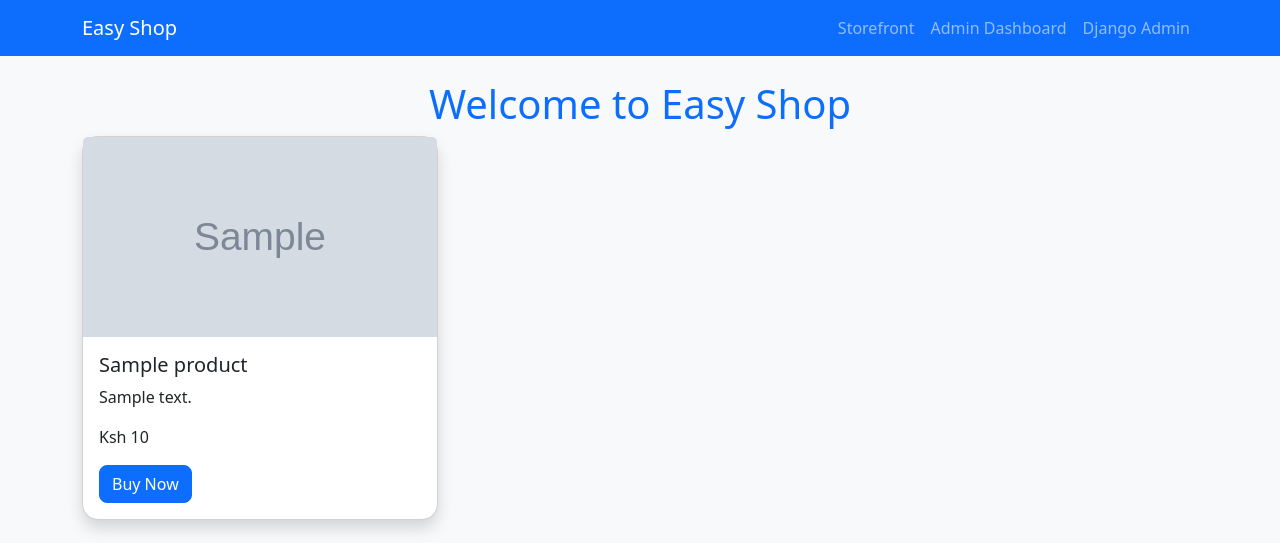
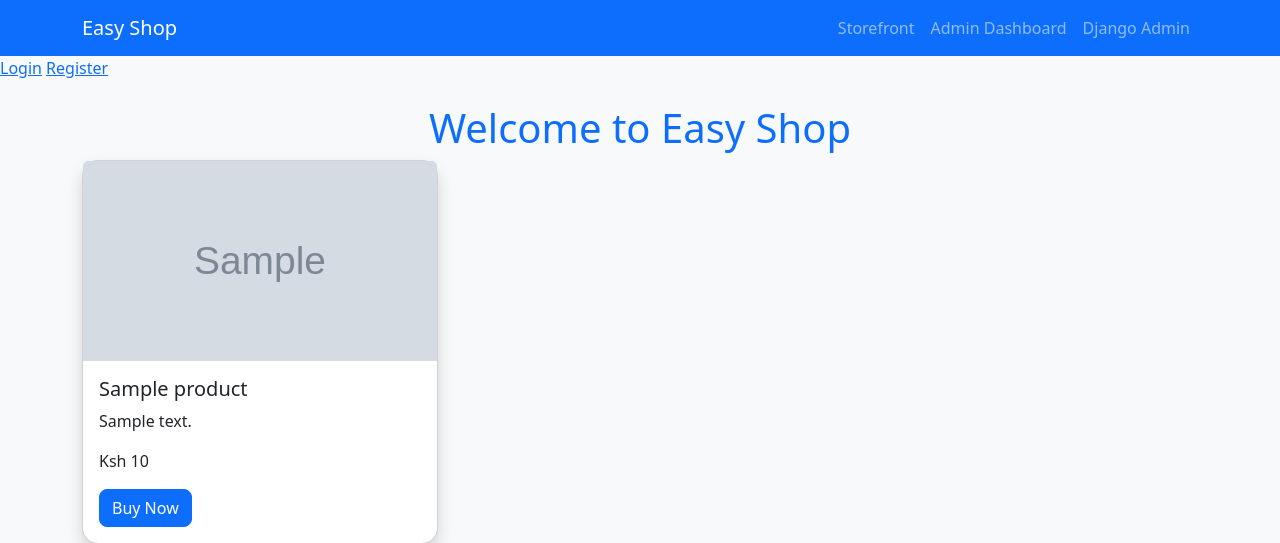
Before and after one commit to SHADRACK-MACHONI/easy_shop_website, a Django app: template shop/templates/home.html in a window 1280 px wide. Shown: the top 543 px of the page. Run offline with Django 3.2, Linux system fonts and the light colour scheme; the template is opened without the code that fills it: most values are stand-ins (such as "Sample title", 1, 10 or a date in 2020); grey boxes marked "Sample" are stand-in pictures.

Commit message:
Add user registration and login

```diff
--- a/easyshop/settings.py
+++ b/easyshop/settings.py
@@ -136,6 +136,6 @@ MPESA_CALLBACK_URL = "https://yourdomain.com/mpesa/callback/"  # For local, use
 
 LOGIN_URL = '/login/'
 LOGIN_REDIRECT_URL = '/'
-LOGOUT_REDIRECT_URL = '/'
+LOGOUT_REDIRECT_URL = '/accounts/login/'
 
 STATICFILES_STORAGE = 'whitenoise.storage.CompressedManifestStaticFilesStorage'
--- a/easyshop/urls.py
+++ b/easyshop/urls.py
@@ -22,6 +22,7 @@ from django.conf.urls.static import static
 urlpatterns = [
     path('admin/', admin.site.urls),
     path('', include('shop.urls')),
+    path('accounts/', include('django.contrib.auth.urls')),
 ]
 
 if settings.DEBUG:
--- a/shop/templates/base.html
+++ b/shop/templates/base.html
@@ -14,6 +14,7 @@
 </head>
 <body>
 <nav class="navbar navbar-expand-lg navbar-dark bg-primary">
+
   <div class="container">
     <a class="navbar-brand" href="/">Easy Shop</a>
     <button class="navbar-toggler" type="button" data-bs-toggle="collapse" data-bs-target="#navbarNav">
@@ -34,8 +35,17 @@
     </div>
   </div>
 </nav>
+<nav>
+  {% if user.is_authenticated %}
+  <p>Welcome, {{ user.username }}! <a href="{% url 'logout' %}">Logout</a></p>
+{% else %}
+  <a href="{% url 'login' %}">Login</a>
+  <a href="{% url 'register' %}">Register</a>
+{% endif %}
+</nav>
 <div class="container mt-4">
     {% block content %}{% endblock %}
+
 </div>
 <script src="https://cdn.jsdelivr.net/npm/bootstrap@5.3.2/dist/js/bootstrap.bundle.min.js"></script>
 </body>
--- a/shop/templates/registration/login.html
+++ b/shop/templates/registration/login.html
@@ -1,11 +1,11 @@
 {% extends 'base.html' %}
+
 {% block content %}
-<div class="container mt-5">
   <h2>Login</h2>
   <form method="post">
     {% csrf_token %}
     {{ form.as_p }}
-    <button class="btn btn-primary">Login</button>
+    <button type="submit">Login</button>
   </form>
-</div>
+  <p>Don't have an account? <a href="{% url 'register' %}">Register here</a></p>
 {% endblock %}
--- a/shop/templates/register.html
+++ b/shop/templates/registration/register.html
@@ -1,11 +1,11 @@
 {% extends 'base.html' %}
+
 {% block content %}
-<div class="container mt-5">
   <h2>Register</h2>
   <form method="post">
     {% csrf_token %}
     {{ form.as_p }}
-    <button class="btn btn-success">Register</button>
+    <button type="submit">Sign up</button>
   </form>
-</div>
+  <p>Already have an account? <a href="{% url 'login' %}">Login here</a></p>
 {% endblock %}
--- a/shop/urls.py
+++ b/shop/urls.py
@@ -12,5 +12,5 @@ urlpatterns = [
     path('mpesa/callback/', views.mpesa_callback, name='mpesa_callback'),
     path('login/', auth_views.LoginView.as_view(template_name='registration/login.html'), name='login'),
     path('logout/', auth_views.LogoutView.as_view(), name='logout'),
-    path('register/', views.register, name='register'),
+    path('accounts/register/', views.register, name='register'),
 ]
```
